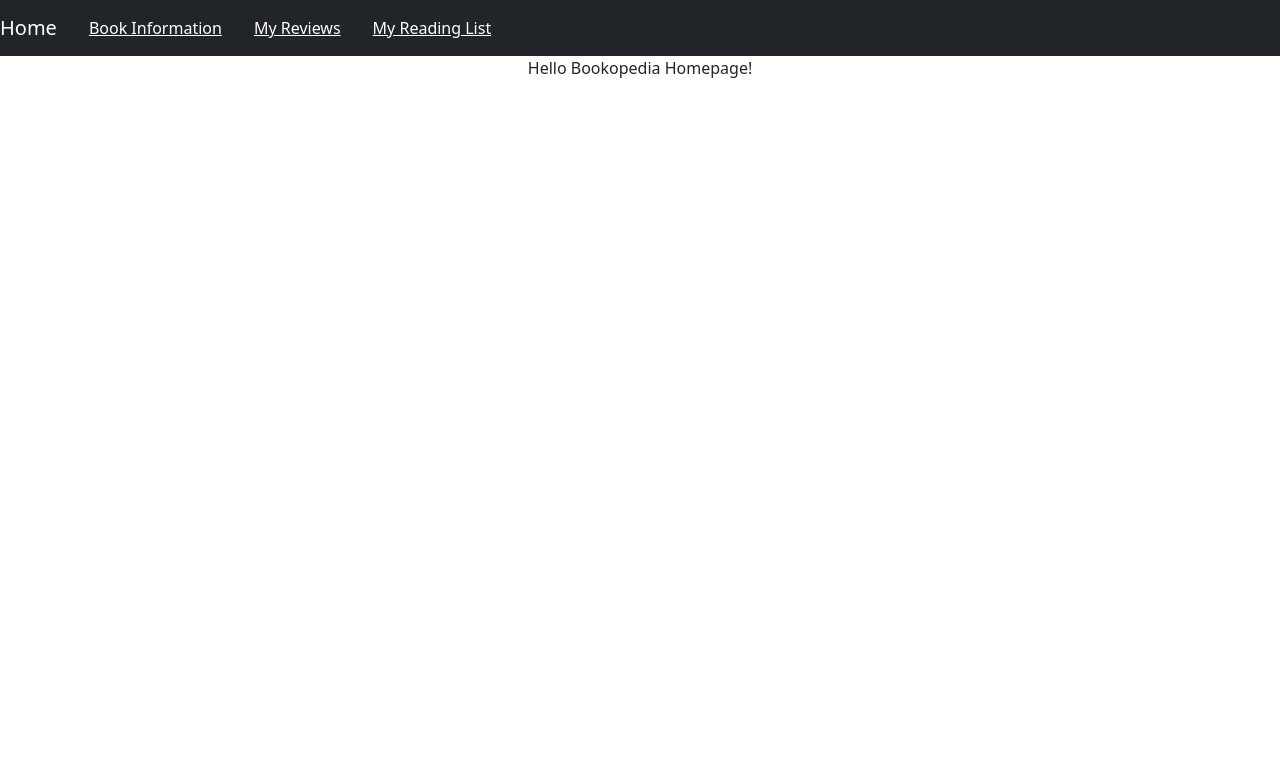
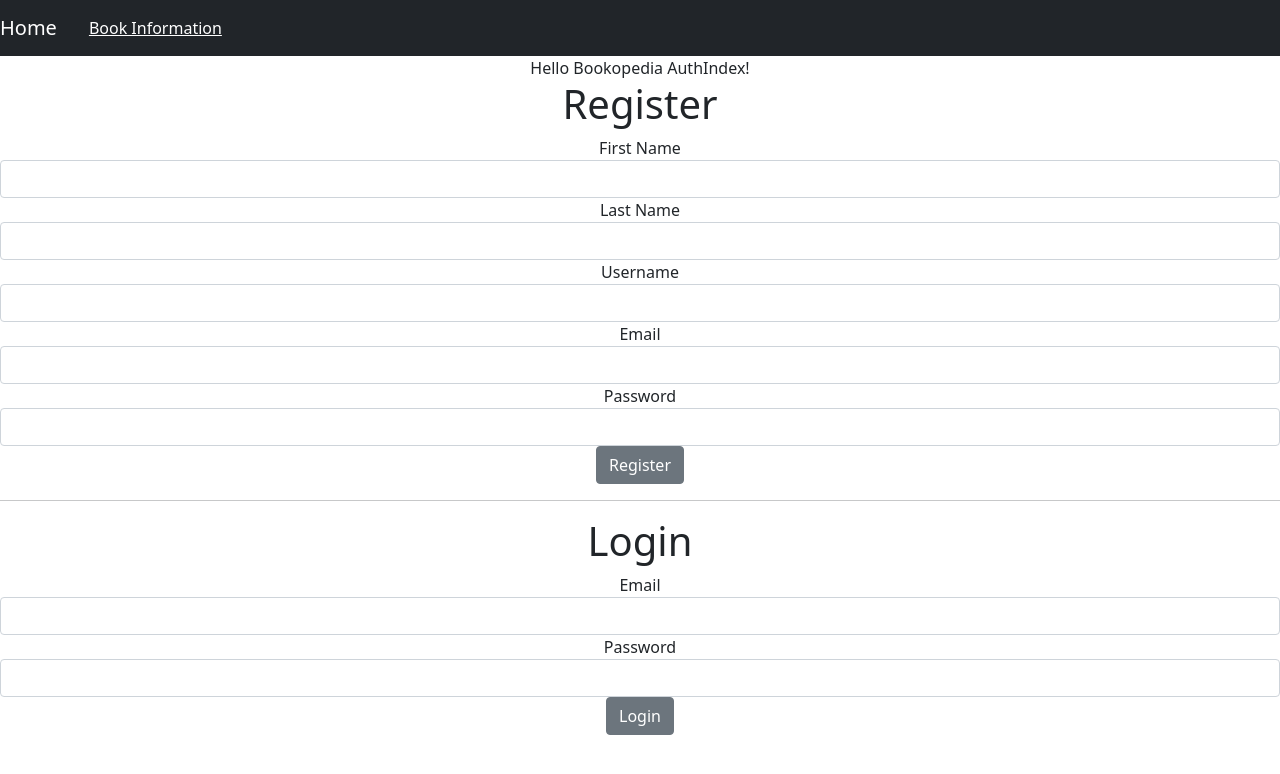
Before and after one commit to medina-s/bookopedia-client, a React (Create React App) app: page / in a window 1280 px wide. Shown: the top 774 px of the page. Built offline with nearby package versions, Linux system fonts and the light colour scheme.

Commit message:
Add: Login/Register/Logout/SessionManagement

```diff
--- /dev/null
+++ b/src/Components/auth/AuthIndex.tsx
@@ -0,0 +1,24 @@
+import React from 'react';
+import { MainpageState } from '../../Mainpage'
+import Login from './Login';
+import Register from './Register';
+
+type AuthIndexProps = {
+  updateToken(props: MainpageState): void
+}
+
+class AuthIndex extends React.Component<AuthIndexProps, {}>{
+  render()  {
+    return (
+      <div className="AuthIndex">
+      Hello Bookopedia AuthIndex!
+      <Register updateToken={this.props.updateToken}/>
+      <hr />
+      <Login updateToken={this.props.updateToken}/>
+  </div>
+  );
+  }
+
+  }
+
+export default AuthIndex;
--- a/src/Components/auth/Login.tsx
+++ b/src/Components/auth/Login.tsx
@@ -1 +1,63 @@
-export{}
+import React from 'react';
+import { MainpageState } from '../../Mainpage';
+import { Form, FormGroup, Label, Input, Button } from 'reactstrap';
+
+type LoginProps = {
+  updateToken(props: MainpageState): void
+}
+
+type LoginState = {
+    email: string,
+    password: string
+}
+
+class Login extends React.Component<LoginProps, LoginState>{
+    constructor(props: LoginProps){
+        super(props)
+        this.state = {
+            email: "",
+            password: ""
+        }
+        this.handleSubmit = this.handleSubmit.bind(this)
+    }
+
+    handleSubmit(e:React.FormEvent){
+        console.log("HANDLE SUBMIT EVENT")
+
+        e.preventDefault();
+        fetch("http://localhost:3000/auth/login", {
+                method: 'POST',
+                body: JSON.stringify({user:{email: this.state.email, password: this.state.password}}),
+                headers: new Headers({
+                    'Content-Type': 'application/json'
+                })
+            }).then(
+                (response) => response.json()
+            ).then ((data) => {
+                this.props.updateToken({sessionToken: data.sessionToken, newToken: data.sessionToken})
+            })
+
+    }
+
+  render()  {
+    return (
+      <div className="Login">
+      <h1>Login</h1>
+            <Form onSubmit={this.handleSubmit}>
+                <FormGroup>
+                    <Label htmlFor="email">Email</Label>
+                    <Input onChange={(e: React.ChangeEvent<HTMLInputElement>) => this.setState({email: e.target.value})} name="email" value={this.state.email}/>
+                </FormGroup>
+                <FormGroup>
+                    <Label htmlFor="password">Password</Label>
+                    <Input onChange={(e: React.ChangeEvent<HTMLInputElement>) => this.setState({password: e.target.value})}name="password" value={this.state.password} />
+                </FormGroup>
+                <Button type="submit">Login</Button>
+            </Form>
+  </div>
+  );
+  }
+
+  }
+
+export default Login;
--- a/src/Components/auth/Register.tsx
+++ b/src/Components/auth/Register.tsx
@@ -1 +1,80 @@
-export{}
+import React from 'react';
+import { MainpageState } from '../../Mainpage'
+import { Form, FormGroup, Label, Input, Button } from 'reactstrap';
+
+type RegisterProps = {
+  updateToken(props: MainpageState): void
+}
+
+type RegisterState = {
+    email: string,
+    password: string,
+    firstname: string,
+    lastname: string,
+    username: string
+}
+
+class Register extends React.Component<RegisterProps, RegisterState>{
+    constructor(props: RegisterProps){
+        super(props)
+        this.state = {
+            email: "",
+    password: "",
+    firstname: "",
+    lastname: "",
+    username: ""
+        }
+        this.handleSubmit = this.handleSubmit.bind(this)
+    }
+
+    handleSubmit(e:React.FormEvent){
+        console.log("HANDLE SUBMIT EVENT")
+
+        e.preventDefault();
+        fetch("http://localhost:3000/auth/register", {
+                method: 'POST',
+                body: JSON.stringify({user:{firstname: this.state.firstname, lastname: this.state.lastname, username: this.state.username,email: this.state.email, password: this.state.password, role: "general"}}),
+                headers: new Headers({
+                    'Content-Type': 'application/json'
+                })
+            }).then(
+                (response) => response.json()
+
+            )
+
+    }
+
+  render()  {
+    return (
+      <div className="Register">
+      <h1>Register</h1>
+            <Form onSubmit={this.handleSubmit}>
+            <FormGroup>
+                    <Label htmlFor="firstname">First Name</Label>
+                    <Input onChange={(e: React.ChangeEvent<HTMLInputElement>) => this.setState({firstname: e.target.value})} name="firstname" value={this.state.firstname}/>
+                </FormGroup>
+                <FormGroup>
+                    <Label htmlFor="lastname">Last Name</Label>
+                    <Input onChange={(e: React.ChangeEvent<HTMLInputElement>) => this.setState({lastname: e.target.value})} name="lastname" value={this.state.lastname}/>
+                </FormGroup>
+                <FormGroup>
+                    <Label htmlFor="username">Username</Label>
+                    <Input onChange={(e: React.ChangeEvent<HTMLInputElement>) => this.setState({username: e.target.value})} name="username" value={this.state.username}/>
+                </FormGroup>
+                <FormGroup>
+                    <Label htmlFor="email">Email</Label>
+                    <Input onChange={(e: React.ChangeEvent<HTMLInputElement>) => this.setState({email: e.target.value})} name="email" value={this.state.email}/>
+                </FormGroup>
+                <FormGroup>
+                    <Label htmlFor="password">Password</Label>
+                    <Input onChange={(e: React.ChangeEvent<HTMLInputElement>) => this.setState({password: e.target.value})}name="password" value={this.state.password} />
+                </FormGroup>
+                <Button type="submit">Register</Button>
+            </Form>
+  </div>
+  );
+  }
+
+  }
+
+export default Register;
--- a/src/Components/home/Homepage.tsx
+++ b/src/Components/home/Homepage.tsx
@@ -1,11 +1,19 @@
 import React from 'react';
 
-const Homepage: React.FunctionComponent = () => {
+type HomepageProps = {
+  sessionToken: string | null
+}
+
+class Homepage extends React.Component<HomepageProps, {}>{
+  render()  {
     return (
-        <div className="Homepage">
-        Hello Bookopedia Homepage!
-    </div>
-    );
+      <div className="Homepage">
+      Hello Bookopedia Homepage!
+      {this.props.sessionToken}
+  </div>
+  );
+  }
+
   }
 
 export default Homepage;
--- a/src/Components/home/Sitebar.tsx
+++ b/src/Components/home/Sitebar.tsx
@@ -1,10 +1,48 @@
 import React from 'react';
-import { Navbar, NavbarBrand, Nav, NavItem } from 'reactstrap';
+import { Navbar, NavbarBrand, Nav, NavItem, Button } from 'reactstrap';
 import { Link } from 'react-router-dom';
+import { MainpageState } from '../../Mainpage'
 
-const Sitebar: React.FunctionComponent = () => {
+type AuthIndexProps = {
+  sessionToken: string | null;
+  clearToken(): void
+}
+
+
+class Sitebar extends React.Component<AuthIndexProps, {}>{
+
+  render(){
+    let protectedView ;
+    if(this.props.sessionToken === localStorage.getItem('token')){
+      protectedView = true
+    }else{
+      protectedView = false
+    }
+
     return (
-      <Navbar color="dark" dark expand="md">
+      <div>
+      {protectedView ? (
+        <Navbar color="dark" dark expand="md">
+        <NavbarBrand href="/">
+          Home
+        </NavbarBrand>
+        <Nav className="ml-auto">
+            <NavItem>
+                <Link to="/bookinfo" className="site-link">Book Information</Link>
+            </NavItem>
+
+              <NavItem><Link to="/myreviews" className="site-link">My Reviews</Link></NavItem>
+          <NavItem>
+              <Link to="/myreadinglist" className="site-link">My Reading List</Link>
+          </NavItem>
+          <NavItem>
+              <Button onClick={this.props.clearToken}>Logout</Button>
+          </NavItem>
+
+        </Nav>
+    </Navbar>
+      ) : (
+        <Navbar color="dark" dark expand="md">
       <NavbarBrand href="/">
         Home
       </NavbarBrand>
@@ -12,15 +50,16 @@ const Sitebar: React.FunctionComponent = () => {
           <NavItem>
               <Link to="/bookinfo" className="site-link">Book Information</Link>
           </NavItem>
-          <NavItem>
-              <Link to="/myreviews" className="site-link">My Reviews</Link>
-          </NavItem>
-          <NavItem>
-              <Link to="/myreadinglist" className="site-link">My Reading List</Link>
-          </NavItem>
+
       </Nav>
   </Navbar>
+
+      )}
+      </div>
+
     );
-  }
+}
+}
+
 
 export default Sitebar;
--- a/src/Mainpage.tsx
+++ b/src/Mainpage.tsx
@@ -1,26 +1,91 @@
 import React from 'react';
 import './App.css';
 import Homepage from './Components/home/Homepage';
-import Nav from './Components/home/Sitebar';
+import Sitebar from './Components/home/Sitebar';
 import BookInfoIndex from './Components/bookinfo/BookInfoIndex';
 import MyReviewIndex from './Components/review/MyReviewIndex';
 import MyReadingListIndex from './Components/readinglist/MyReadingListIndex';
+import AuthIndex from './Components/auth/AuthIndex';
 import { BrowserRouter as Router, Switch, Route } from 'react-router-dom';
 
-const Mainpage: React.FunctionComponent = () => {
+export type MainpageState = {
+
+    sessionToken: string | null,
+    newToken:  string | null
+}
+
+type MainpageProps = {}
+
+class Mainpage extends React.Component<MainpageProps, MainpageState>{
+    constructor(props: {}){
+        super(props)
+        this.state = {
+            sessionToken: "",
+            newToken: ""
+        }
+        this.updateToken = this.updateToken.bind(this)
+        this.useEffect = this.useEffect.bind(this)
+        this.clearToken = this.clearToken.bind(this)
+    }
+
+    useEffect = () => {
+        if (localStorage.getItem('token')){
+          this.setState({
+            sessionToken: localStorage.getItem('token'),
+        });
+        }
+      }
+
+      updateToken = (props: MainpageState) => {
+        if (props.newToken != null){
+            localStorage.setItem('token', props.newToken);
+        }
+
+        props.newToken = localStorage.getItem('token');
+        this.setState({sessionToken: localStorage.getItem('token'),
+                        newToken: localStorage.getItem('token')})
+        //this.useEffect()
+        console.log("UPDATE TOKEN!")
+        console.log(this.state.sessionToken);
+      }
+
+      clearToken = () => {
+        localStorage.clear();
+        this.setState({
+            sessionToken: " ",
+            newToken: " "
+        });
+      }
+
+      render(){
     return (
-        <React.Fragment>
+        <div>
+            <React.Fragment>
         <Router>
-            <Nav />
+            <Sitebar sessionToken={this.state.sessionToken} clearToken={this.clearToken}/>
             <Switch>
-                <Route exact path="/" component={ Homepage } />
-                <Route exact path="/bookinfo" component={BookInfoIndex  } />
-                <Route exact path="/myreviews" component={ MyReviewIndex } />
-                <Route exact path="/myreadinglist" component={ MyReadingListIndex } />
+                <Route exact path="/" >
+                {
+    this.state.sessionToken === localStorage.getItem('token') ? <Homepage sessionToken={this.state.sessionToken}/> : <AuthIndex updateToken={this.updateToken}/>
+                }
+
+                </Route>
+                <Route exact path="/bookinfo">
+                    <BookInfoIndex />
+                </Route>
+                <Route exact path="/myreviews">
+                    <MyReviewIndex />
+                </Route>
+                <Route exact path="/myreadinglist">
+                    <MyReadingListIndex />
+                </Route>
+
             </Switch>
         </Router>
     </React.Fragment>
+        </div>
     );
   }
+}
 
 export default Mainpage;
```
